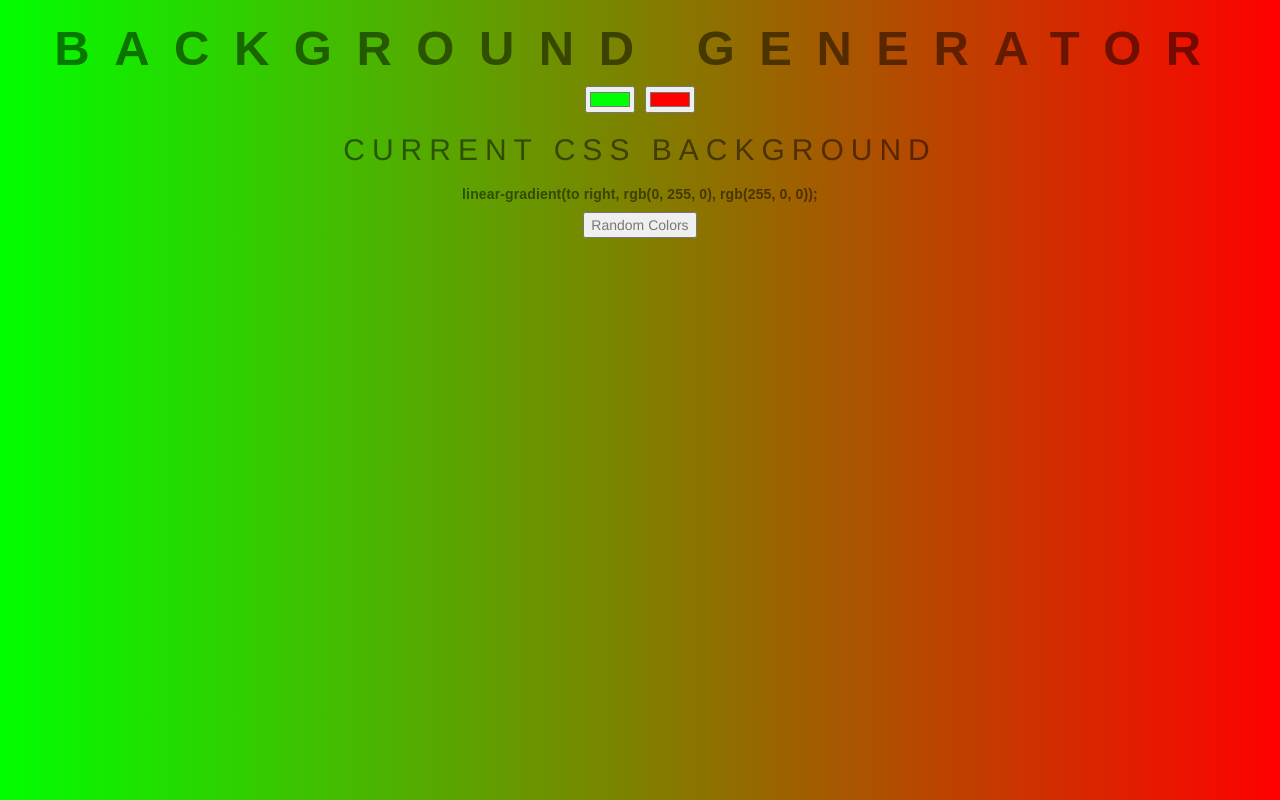
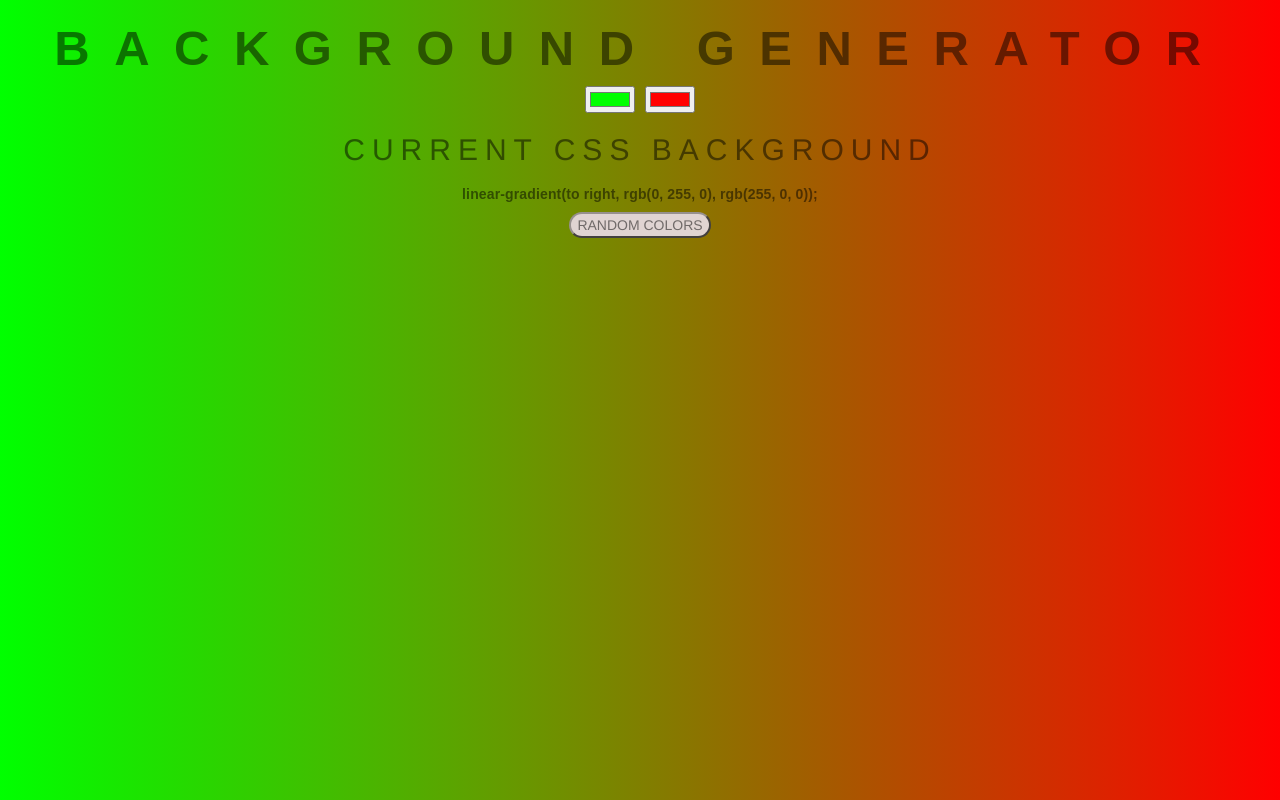
Before and after one commit to matthcraig/color-picker, a plain HTML site: page index.html in a window 1280 px wide. Drawn offline with Linux system fonts and the light colour scheme.

Commit message:
add random button style

```diff
--- a/css/styles.css
+++ b/css/styles.css
@@ -21,5 +21,16 @@ h3{
     text-align: center;
     text-transform: none;
     letter-spacing: 0.01em;
-
 }
+button {
+  font-weight: 500;
+  border-radius: 300px;
+  text-transform: uppercase;
+  background-color: #e0d4d2;
+  border-color:#97908e;
+}
+button:hover{
+  background-color: #bbb4b1;
+  border-color: #4d4948;
+  border-width: 2px;
+}
--- a/js/scripts.js
+++ b/js/scripts.js
@@ -16,11 +16,9 @@ function getRandomColor() {
 	}
 	return color;
   }
-
 function randomColors(){
 	color1.value = getRandomColor();
 	color2.value = getRandomColor();
-
 	gradientPicker();
 }
 gradientPicker();
```
